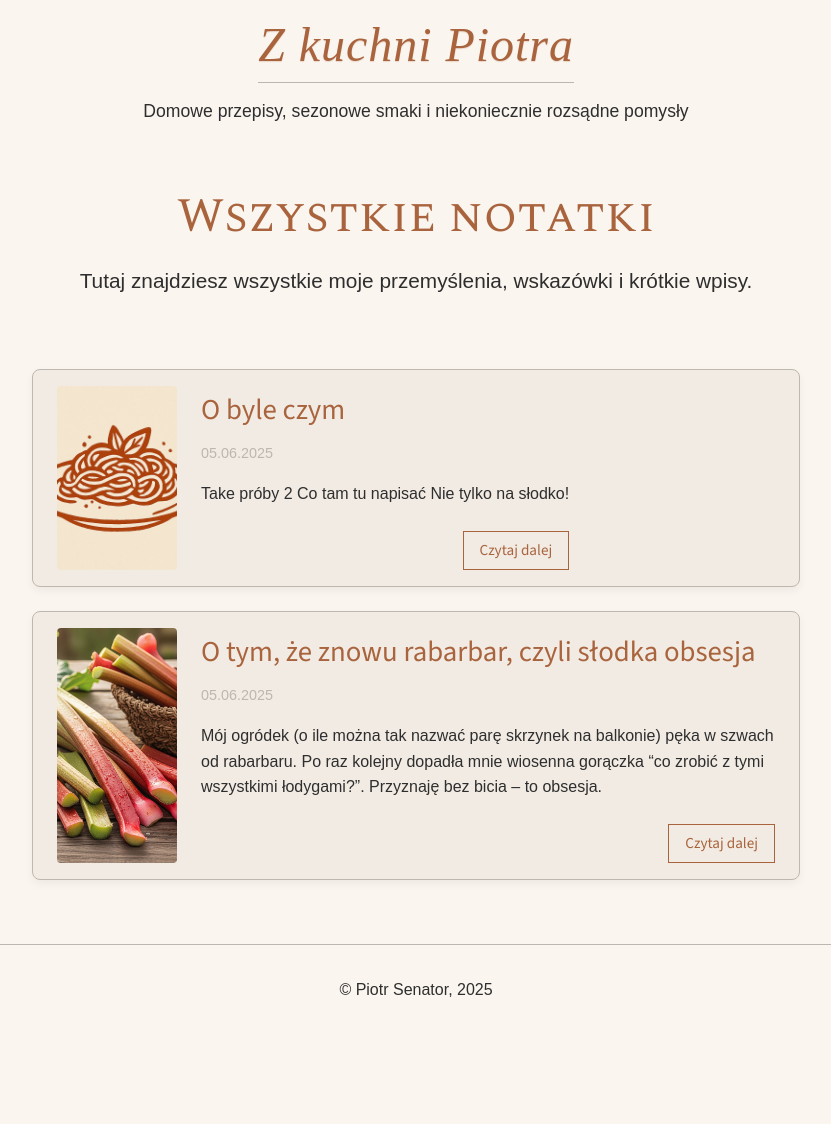
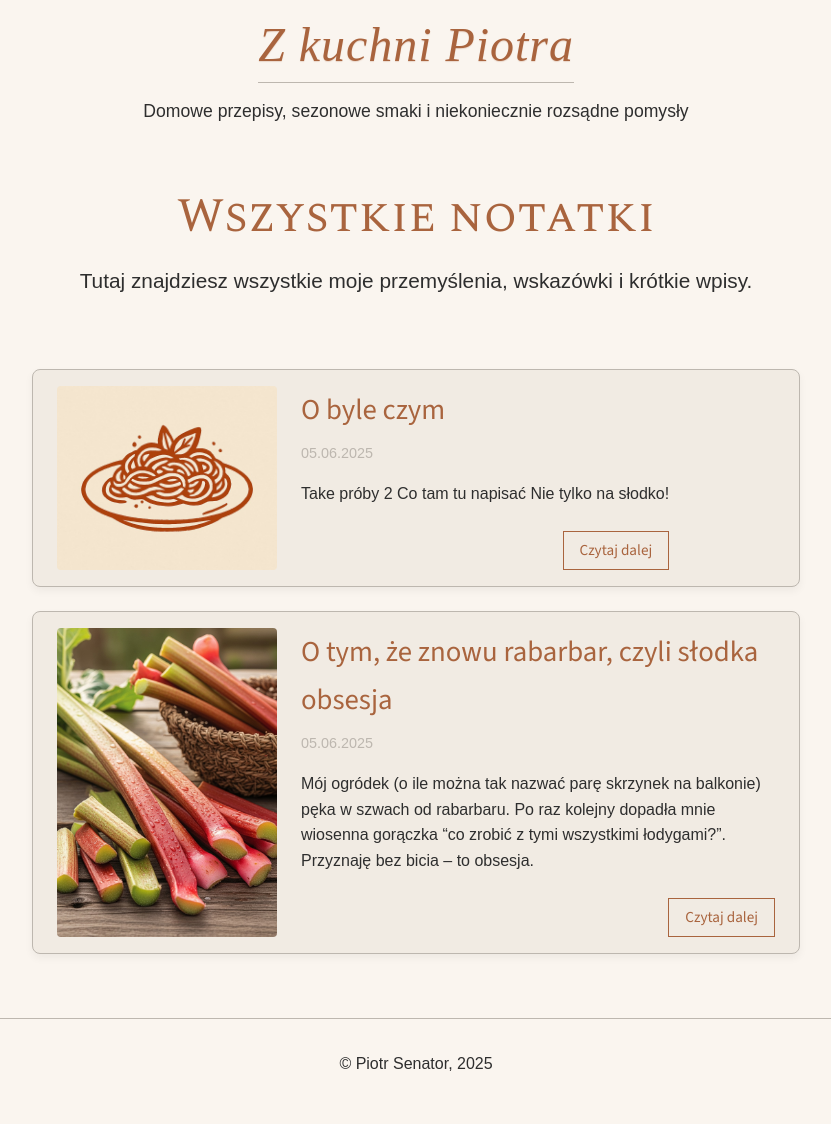
Before and after one commit to piotrsenator/kuchnia, a Jekyll site: the page built from notes.html, in a window 1280 px wide. Shown: the whole page, without its empty margins (224-1055 px from the left). Built offline with Jekyll 4.4.1, drawn with Linux system fonts in a browser that asks for light colours; some web fonts are replaced; before the commit the page ends 1051 px from its top, so only the background shows below that.

Commit message:
Update _note-card.scss

```diff
--- a/_sass/components/_note-card.scss
+++ b/_sass/components/_note-card.scss
@@ -137,7 +137,7 @@
 /* Obrazek – kwadratowy wrapper */
 .note-card__image-wrapper {
   flex-shrink: 0;
-  width: 120px;
+  width: 220px;
   height: 100%;
   display: flex;
   align-items: center;
```
